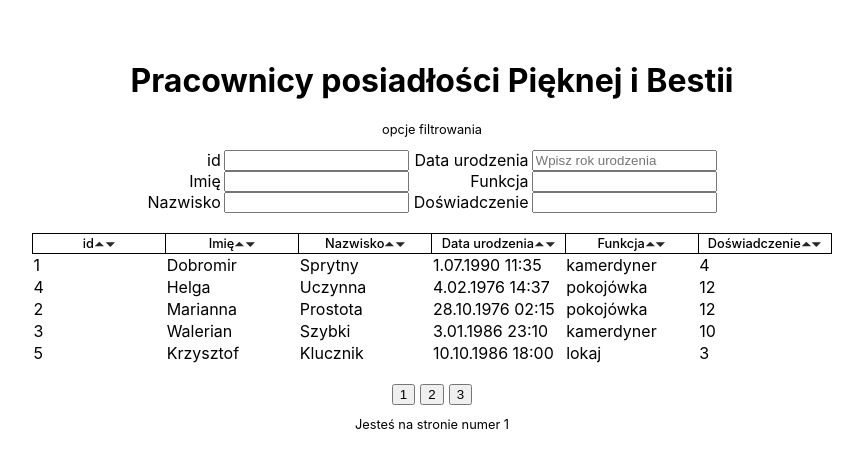
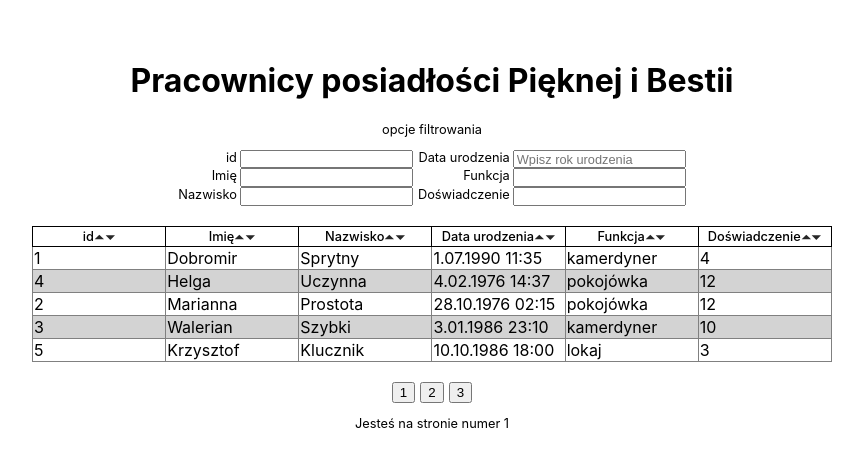
Before and after one commit to michalmazurdev/empolyee-table, a React (Create React App) app: page / in a window 1280 px wide. Shown: the top 468 px of the page, without its empty margins (208-1071 px from the left). Built offline with nearby package versions, Linux system fonts and the light colour scheme.

Commit message:
styles added

```diff
--- a/src/components/EmployeeTable/EmployeeTable.jsx
+++ b/src/components/EmployeeTable/EmployeeTable.jsx
@@ -3,11 +3,11 @@ import css from './EmployeeTable.module.css';
 import { ReactComponent as SortUp } from '../../images/sort-up.svg';
 import { ReactComponent as SortDown } from '../../images/sort-down.svg';
 import { converMsToString } from '../../helperFunctions/helperFunctions';
-export const Header = ({ columns, accesors, sortUp, sortDown }) => {
+export const Header = ({ columns, sortUp, sortDown }) => {
   return (
     <thead>
       <tr>
-        {columns.map((column, index) => (
+        {columns.map(column => (
           <th key={column} className={css.employeeTableHeaderCell}>
             {column}
             <button className={css.sortButton} onClick={() => sortUp(column)}>
--- a/src/components/EmployeeTable/EmployeeTable.module.css
+++ b/src/components/EmployeeTable/EmployeeTable.module.css
@@ -17,3 +17,16 @@
   background-color: transparent;
   padding: 0;
 }
+td {
+  border-collapse: collapse;
+  border: 1px solid grey;
+}
+tr {
+  background-color: white;
+}
+tr:nth-of-type(2n) {
+  background-color: lightgrey;
+}
+tbody tr:hover {
+  background-color: grey;
+}
--- a/src/components/Filters/Filters.module.css
+++ b/src/components/Filters/Filters.module.css
@@ -9,4 +9,9 @@ label {
   display: flex;
   justify-content: right;
   gap: 3px;
+  font-size: 0.8rem;
 }
+input {
+  font-size: 0.8rem;
+  height: 0.8rem;
+}
```
